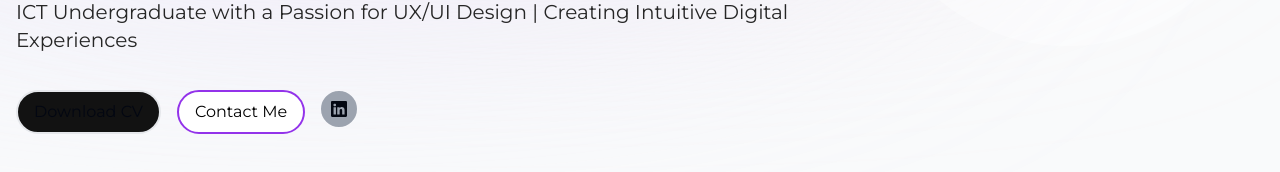
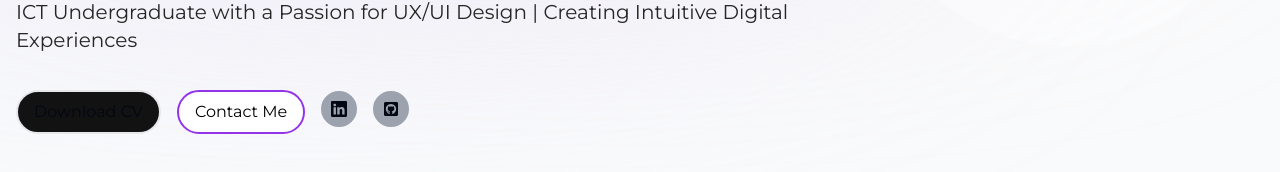
Before and after one commit to ThilPerera/Personal-Website-AF_20_16111, a Next.js app: page / in a window 1280 px wide. Shown: the part 658-830 px from the top of the page. Built offline with nearby package versions, Linux system fonts and the light colour scheme.

Commit message:
Updating the intro section
Adding linkedin icons and github icons integrating with the relative links

```diff
--- a/components/Intro.tsx
+++ b/components/Intro.tsx
@@ -50,14 +50,14 @@ const Intro = () => {
           animate={{ opacity: 1, scale: 1 }}
           transition={{ duration: 1 }}>
             <a
-              className="px-4 inline-block py-2 w-full sm:w-fit rounded-full dark:bg-white dark:hover:bg-slate-200 dark:text-purple-600 mt-3 dark:border-purple-600 border-2 bg-[#121212] hover:bg-slate-800 mr-4 my-2"
+              className="px-4 inline-block py-2 w-full sm:w-fit rounded-full dark:bg-white dark:hover:bg-slate-200 dark:text-purple-600 mt-3 dark:border-purple-600 border-2 bg-[#121212] hover:bg-slate-800 mr-4 my-2 active:scale-105 cursor-pointer " href="/CV.pdf"
             >
               Download CV
             </a>
 
             <Link
               href="/#contact"
-              className="dark:bg-[#121212] dark:hover:bg-slate-800 px-4 inline-block py-2 w-full sm:w-fit rounded-full border-purple-600 border-2 bg-white dark:text-white text-black hover:bg-slate-200"
+              className="dark:bg-[#121212] dark:hover:bg-slate-800 px-4 inline-block py-2 w-full sm:w-fit rounded-full border-purple-600 border-2 bg-white dark:text-white text-black hover:bg-slate-200 active:scale-105 cursor-pointer"
             >
 
                Contact Me
@@ -65,11 +65,20 @@ const Intro = () => {
             </Link>
             <div className="inline-block justify-center">
             <a
-              className="px-2 flex items-center justify-center py-2 w-full sm:w-fit rounded-full bg-gray-400 dark:text-purple-600 mt-3 border-gray-400 border-2  hover:border-purple-600 m-4 my-2"
+              className="px-2 flex items-center justify-center py-2 w-full sm:w-fit rounded-full bg-gray-400 dark:text-purple-600 mt-3 border-gray-400 border-2  hover:border-purple-600 m-4 my-2 active:scale-105 cursor-pointer" href="www.linkedin.com/in/thilhara-senadi-832941230"
             >
               <BsLinkedin/>
+
             </a>
             </div>
+            <div className="inline-block justify-center">
+            <a className="px-2 flex items-center justify-center py-2 w-full sm:w-fit rounded-full bg-gray-400 dark:text-purple-600 mt-3 border-gray-400 border-2  hover:border-purple-600 active:scale-105 cursor-pointer" href="https://github.com/ThilPerera">
+
+
+              <FaGithubSquare/>
+            </a>
+            </div>
+
 
 
 
```
Also changed, not shown: 1 other file (tests, documents, lock files or other folders).
